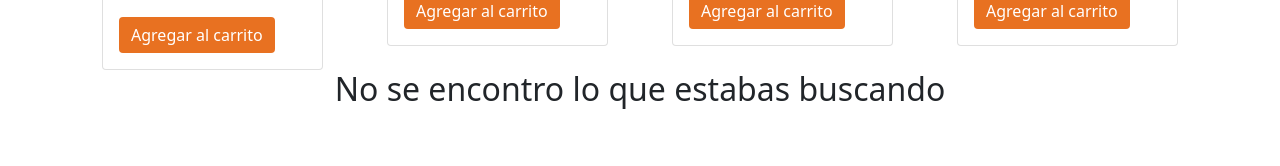
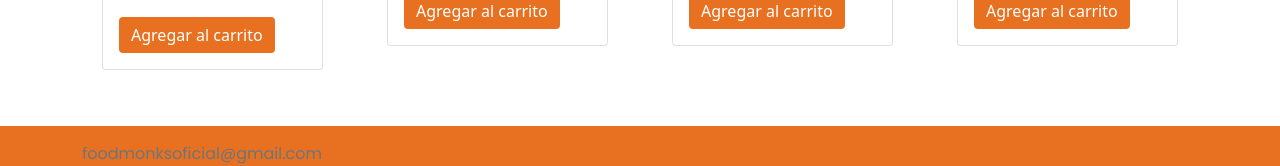
Before and after one commit to Valentin-VP/foodmonks, a React (Create React App) app in the folder frontend/: page / in a window 1280 px wide. Shown: the part 1822-1988 px from the top of the page. Built offline with nearby package versions, Linux system fonts and the light colour scheme.

Commit message:
inicio para cliente y login

```diff
--- a/frontend/src/pages/NoMatch.js
+++ /dev/null
@@ -1,8 +0,0 @@
-import React from "react";
-import { Layout } from "../components/Layout";
-
-export const NoMatch = () => (
-  <Layout>
-    <h2 className="text-center">No se encontro lo que estabas buscando</h2>
-  </Layout>
-);
--- a/frontend/src/pages/cliente/Cliente.js
+++ b/frontend/src/pages/cliente/Cliente.js
@@ -1,9 +1,14 @@
 import { React, Fragment } from "react";
-import { BrowserRouter as Router, Route, Switch } from "react-router-dom";
+import {
+  BrowserRouter as Router,
+  Route,
+  Switch,
+  useLocation,
+} from "react-router-dom";
 import { Home } from "./Home";
 import { Cart } from "./Cart";
 import { Grafico } from "../Grafico";
-import { NoMatch } from "../NoMatch";
+
 import { NavigationBar } from "../cliente/NavBar";
 import { Footer } from "../../components/Footer";
 import { CartProvider } from "react-use-cart";
@@ -28,10 +33,10 @@ function Cliente() {
               <CartProvider>
                 {/* el home tiene su propio layout*/}
                 <Route exact path="/" component={Home} />
-                <Route exact path="/cart" component={Cart} />
+                <Route path="/cart" component={Cart} />
               </CartProvider>
-              <Route exact path="/grafica" component={Grafico} />
-              <Route path="*" component={NoMatch} />
+              <Route path="/grafica" component={Grafico} />
+              {/* <Route path="no-match" component={NoMatch} /> */}
             </Fragment>
           </Switch>
         </Router>
@@ -42,3 +47,15 @@ function Cliente() {
 }
 
 export default Cliente;
+
+function NoMatch() {
+  let location = useLocation();
+
+  return (
+    <div>
+      <h3 className="text-center">
+        No se encontro nada para <code>{location.pathname}</code>
+      </h3>
+    </div>
+  );
+}
```
